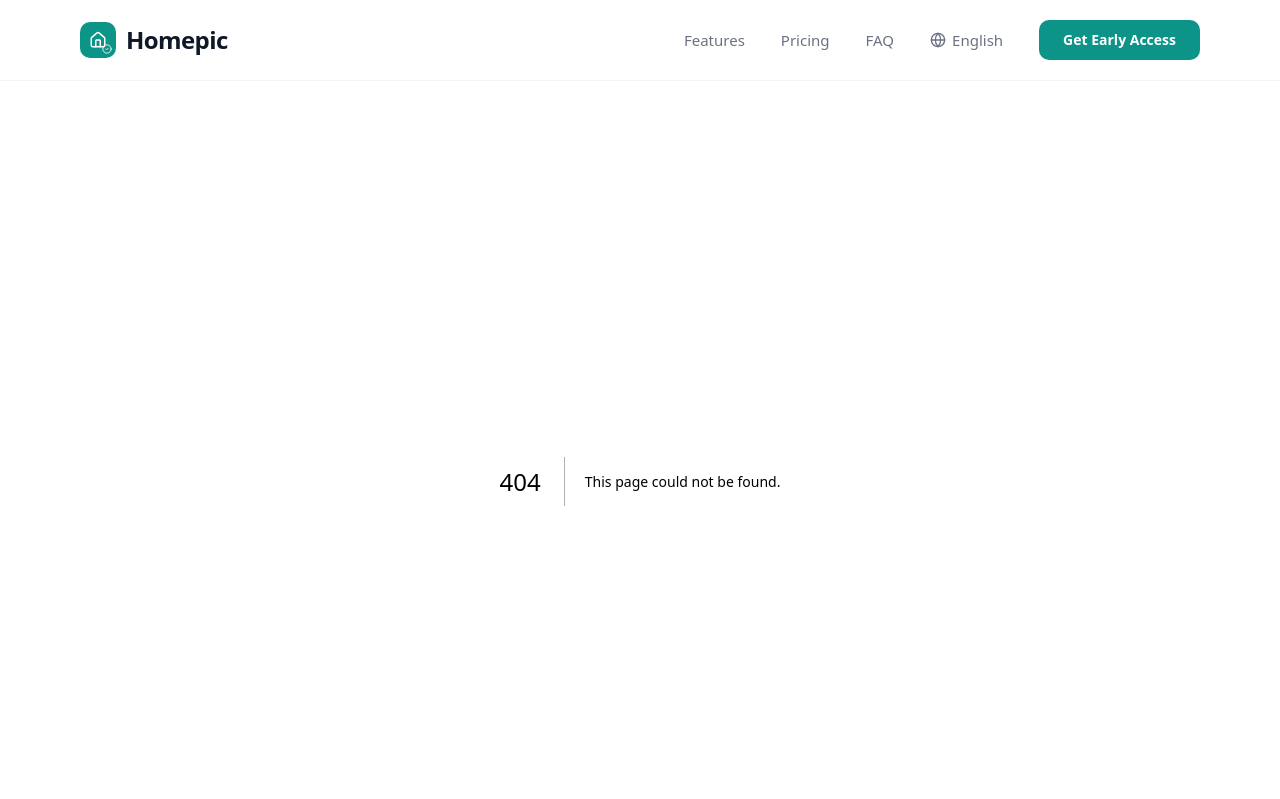
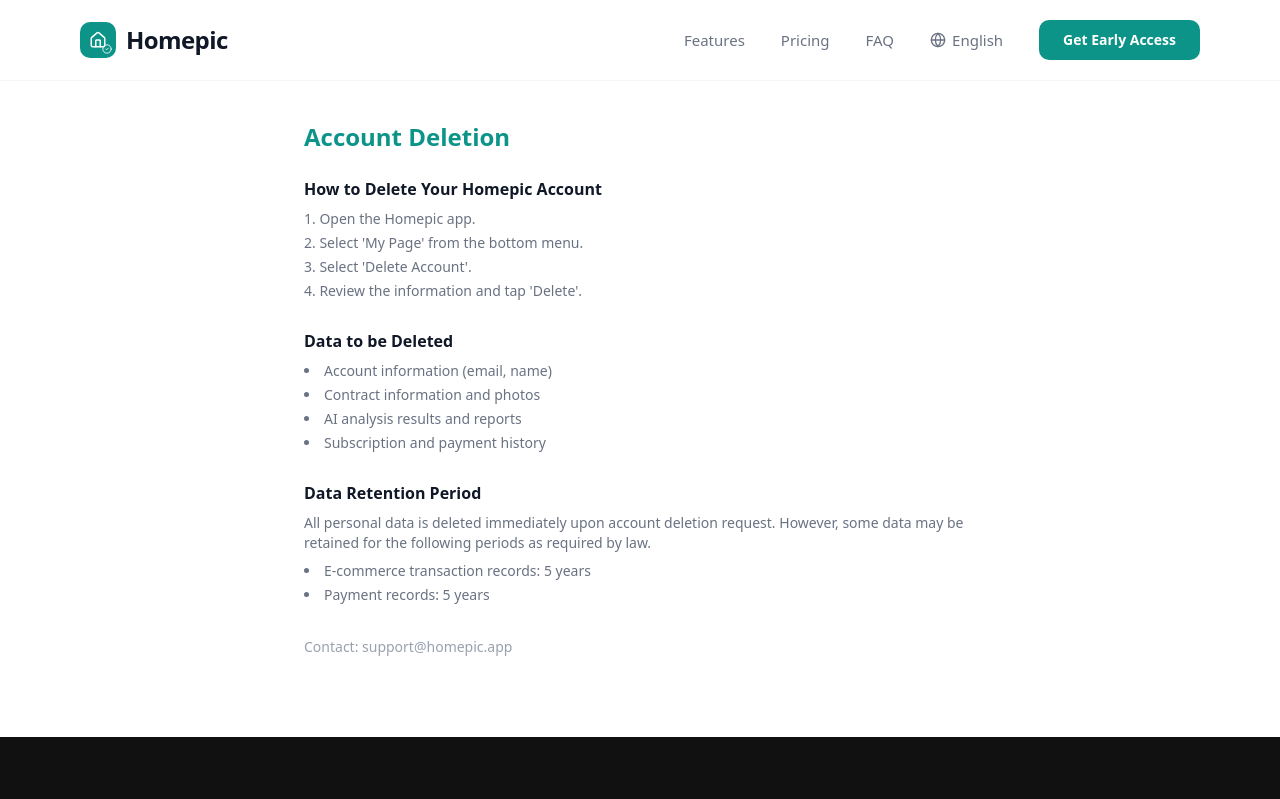
Before and after one commit to soulwiz/homepic-landing, a Next.js app: page /account-deletion in a window 1280 px wide. Before the commit this address had no page. Shown: the top 799 px of the page. Built offline with nearby package versions, Linux system fonts and the light colour scheme.

Commit message:
feat: 계정 삭제 안내 페이지 추가 (Google Play 요구사항)

```diff
--- /dev/null
+++ b/src/app/account-deletion/page.tsx
@@ -0,0 +1,97 @@
+"use client";
+
+import { useLanguage } from "../i18n/LanguageContext";
+
+const content = {
+  ko: {
+    title: "계정 삭제 안내",
+    heading: "Homepic 계정 삭제 방법",
+    steps: [
+      "Homepic 앱을 실행합니다.",
+      "하단 메뉴에서 '마이페이지'를 선택합니다.",
+      "'회원탈퇴'를 선택합니다.",
+      "안내 사항을 확인한 후 '탈퇴하기'를 누릅니다.",
+    ],
+    dataTitle: "삭제되는 데이터",
+    dataItems: [
+      "계정 정보 (이메일, 이름)",
+      "계약 정보 및 촬영 사진",
+      "AI 분석 결과 및 리포트",
+      "구독 정보 및 결제 내역",
+    ],
+    retentionTitle: "데이터 보관 기간",
+    retentionDesc:
+      "계정 삭제 요청 시 모든 개인정보는 즉시 삭제됩니다. 단, 법령에 따라 일부 데이터는 아래 기간 동안 보관될 수 있습니다.",
+    retentionItems: [
+      "전자상거래 거래 기록: 5년 (전자상거래법)",
+      "결제 기록: 5년 (전자상거래법)",
+    ],
+    contact: "문의: support@homepic.app",
+  },
+  en: {
+    title: "Account Deletion",
+    heading: "How to Delete Your Homepic Account",
+    steps: [
+      "Open the Homepic app.",
+      "Select 'My Page' from the bottom menu.",
+      "Select 'Delete Account'.",
+      "Review the information and tap 'Delete'.",
+    ],
+    dataTitle: "Data to be Deleted",
+    dataItems: [
+      "Account information (email, name)",
+      "Contract information and photos",
+      "AI analysis results and reports",
+      "Subscription and payment history",
+    ],
+    retentionTitle: "Data Retention Period",
+    retentionDesc:
+      "All personal data is deleted immediately upon account deletion request. However, some data may be retained for the following periods as required by law.",
+    retentionItems: [
+      "E-commerce transaction records: 5 years",
+      "Payment records: 5 years",
+    ],
+    contact: "Contact: support@homepic.app",
+  },
+};
+
+export default function AccountDeletionPage() {
+  const { lang } = useLanguage();
+  const c = content[lang === "ko" ? "ko" : "en"];
+
+  return (
+    <div className="max-w-[720px] mx-auto px-6 py-10 pb-20 leading-[1.8]">
+      <h1 className="text-2xl font-extrabold text-teal mb-6">{c.title}</h1>
+
+      <h2 className="text-base font-bold text-gray-900 mt-4 mb-2">
+        {c.heading}
+      </h2>
+      <ol className="list-decimal list-inside text-sm text-gray-500 space-y-1">
+        {c.steps.map((step, i) => (
+          <li key={i}>{step}</li>
+        ))}
+      </ol>
+
+      <h2 className="text-base font-bold text-gray-900 mt-7 mb-2">
+        {c.dataTitle}
+      </h2>
+      <ul className="list-disc list-inside text-sm text-gray-500 space-y-1">
+        {c.dataItems.map((item, i) => (
+          <li key={i}>{item}</li>
+        ))}
+      </ul>
+
+      <h2 className="text-base font-bold text-gray-900 mt-7 mb-2">
+        {c.retentionTitle}
+      </h2>
+      <p className="text-sm text-gray-500">{c.retentionDesc}</p>
+      <ul className="list-disc list-inside text-sm text-gray-500 mt-2 space-y-1">
+        {c.retentionItems.map((item, i) => (
+          <li key={i}>{item}</li>
+        ))}
+      </ul>
+
+      <p className="text-sm text-gray-400 mt-8">{c.contact}</p>
+    </div>
+  );
+}
```
